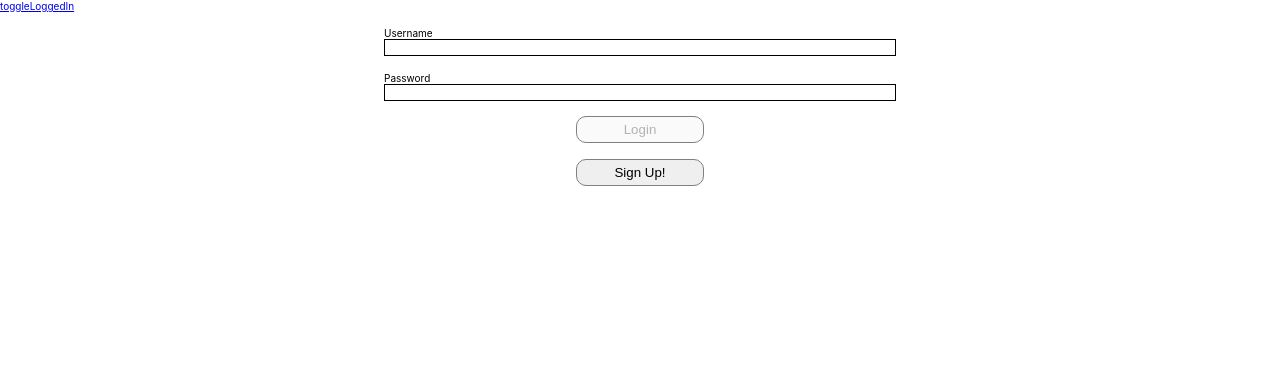
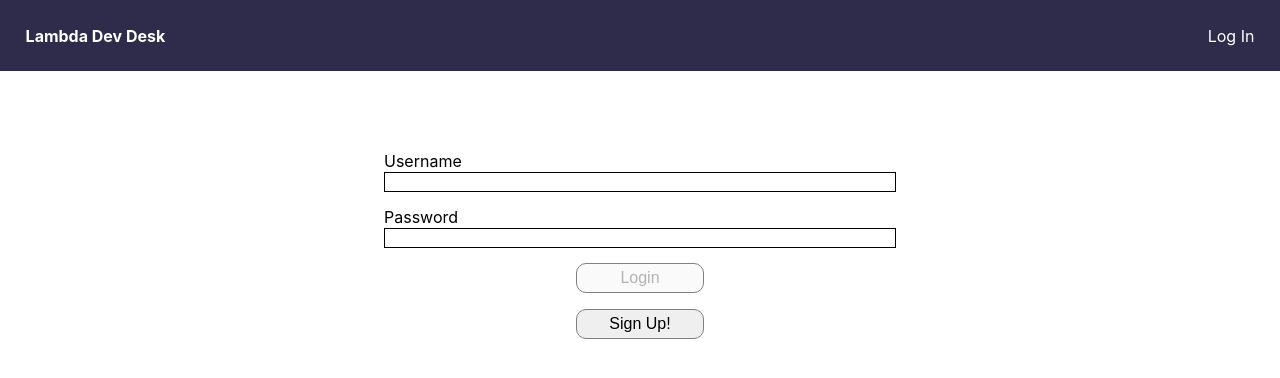
Before and after one commit to bw-dev-desk-queue-3/fe, a React (Create React App) app: page / in a window 1280 px wide. Shown: the top 378 px of the page. Built offline with nearby package versions, Linux system fonts and the light colour scheme.

Commit message:
Fix Log in log out

```diff
--- a/src/App.css
+++ b/src/App.css
@@ -4,10 +4,26 @@
   box-sizing: border-box;
   border: 0;
   max-width: 100%;
+  font-size: 1.6rem;
 }
 
 html {
   font-size: 62.5%;
+}
+
+nav {
+  display: flex;
+  justify-content: space-between;
+  width: 100%;
+  background-color: #2F2B4A;
+  padding: 2%;
+  color: white;
+  margin-bottom: 5%;
+}
+
+nav a {
+  color: white;
+  text-decoration: none;
 }
 
 .login, .register, .create-ticket {
--- a/src/App.js
+++ b/src/App.js
@@ -1,4 +1,4 @@
-import React from 'react';
+import React, { useState } from 'react';
 import { BrowserRouter as Router, Route, NavLink } from "react-router-dom";
 
 import ProtectedRoute from "./components/ProtectedRoute";
@@ -13,11 +13,15 @@ import Nav from './components/Nav';
 import './App.css';
 
 function App() {
+const [ loggedIn, setLoggedIn ] = useState(false);
+
   return (
     <Router>
       <div className="App">
-        <Nav />
-        <Route exact path="/" component={Login} />
+        <Nav loggedIn={loggedIn} setLoggedIn={setLoggedIn}/>
+        <Route exact path="/">
+          <Login setLoggedIn={setLoggedIn} />
+        </Route>
         <Route exact path="/register" component={Register} />
         <ProtectedRoute exact path="/student" component={Student} />
         <ProtectedRoute exact path="/teacher" component={Teacher} />
--- a/src/components/Login.js
+++ b/src/components/Login.js
@@ -10,7 +10,7 @@ const schema = yup.object().shape({
 });
 
 
-const Login = () => {
+const Login = ({ setLoggedIn }) => {
   const [ user, setUser ] = useState({ username: '', password: '' });
   const [buttonOff, setButtonOff] = useState(true);
   const { push } = useHistory();
@@ -76,6 +76,7 @@ const Login = () => {
         localStorage.setItem("is_admin", JSON.stringify(is_admin));
         localStorage.setItem("id", JSON.stringify(id));
         setUserName();
+        setLoggedIn(true);
         if(is_admin){
           push("/teacher")
         }else{
--- a/src/components/Nav.js
+++ b/src/components/Nav.js
@@ -1,17 +1,19 @@
 import React from 'react';
 import { Link } from 'react-router-dom';
 
-const Nav = () => {
+const Nav = ({ loggedIn, setLoggedIn }) => {
 
   const logout = () => {
     localStorage.removeItem('id');
     localStorage.removeItem('token');
     localStorage.removeItem('is_admin');
+    setLoggedIn(false);
   }
 
   return (
     <nav>
-      <Link onClick={logout} to="/">toggleLoggedIn</Link>
+      <h2>Lambda Dev Desk</h2>
+      <Link onClick={logout} to="/">{(loggedIn) ? 'Log Out' : 'Log In'}</Link>
     </nav>
   );
 }
```
